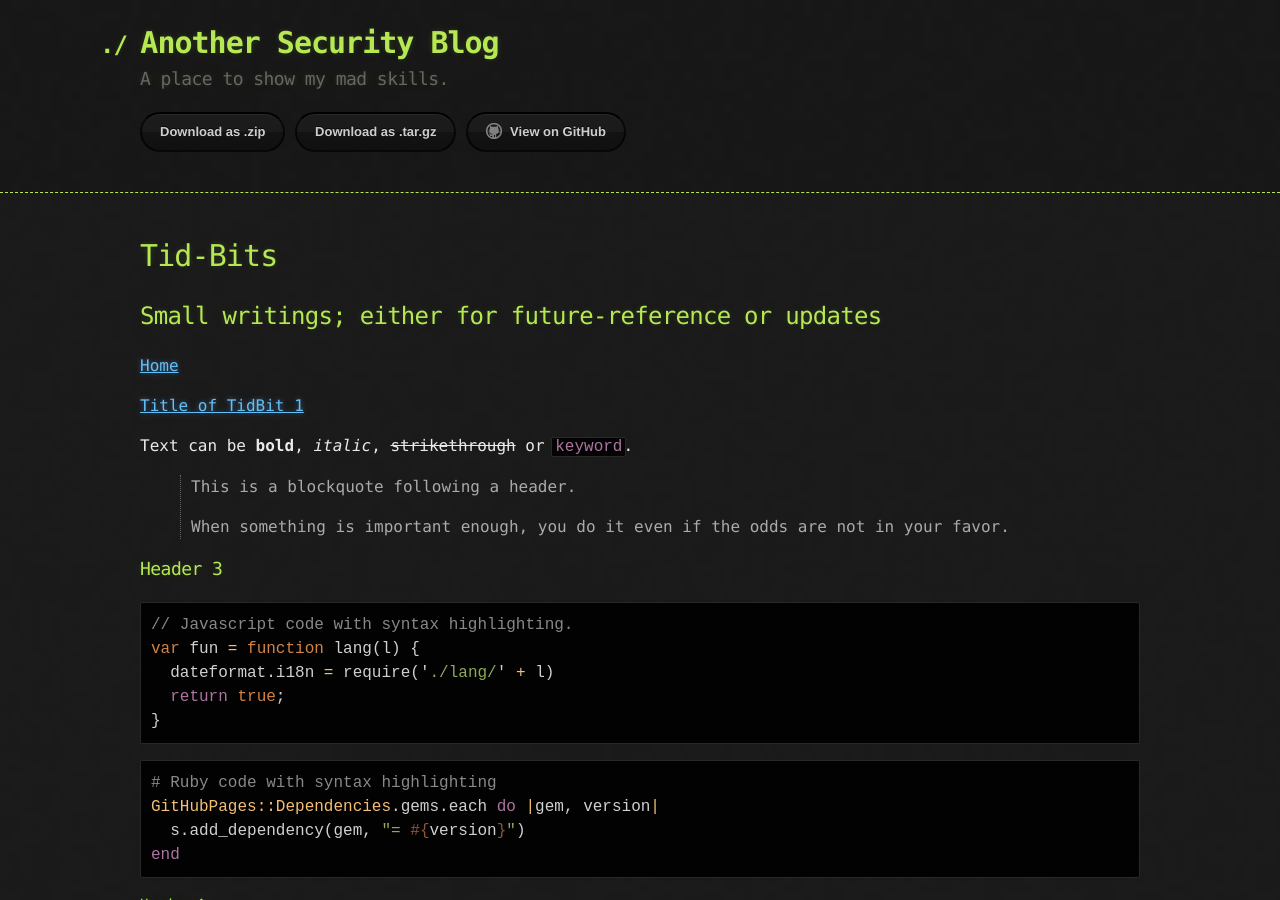
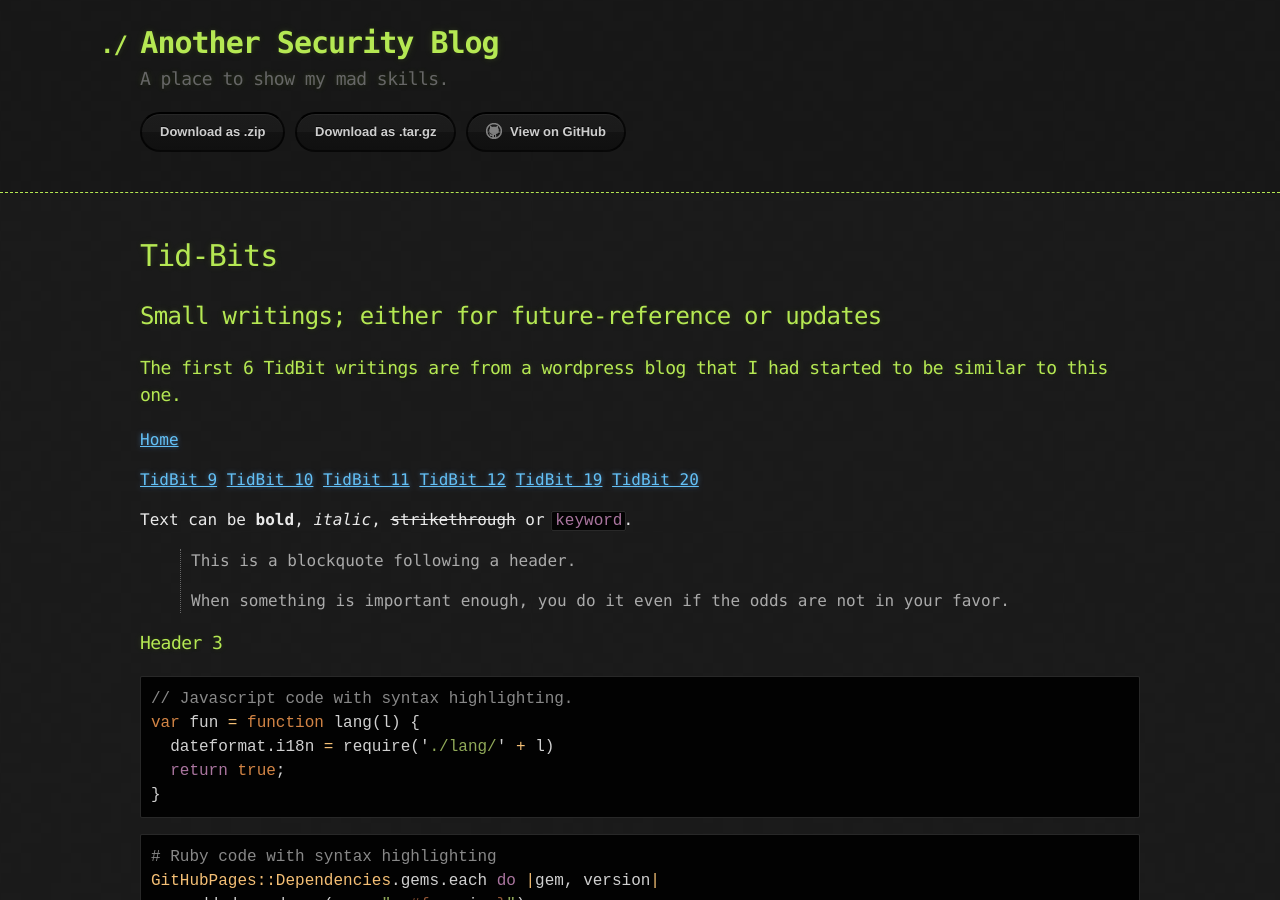
Before and after one commit to CyberCasquatch/cybercasquatch.github.io, a Jekyll site: the page built from TidBits/TidBitsMain.md, in a window 1280 px wide and 900 px high. Built offline with Jekyll 4.4.1, drawn with Linux system fonts in a browser that asks for light colours; our own code applies the rules of GitHub Pages for plain Markdown files.

Commit message:
Update TidBitsMain.md

```diff
--- a/TidBits/TidBitsMain.md
+++ b/TidBits/TidBitsMain.md
@@ -1,9 +1,15 @@
 # Tid-Bits
 ## Small writings; either for future-reference or updates
+### The first 6 TidBit writings are from a wordpress blog that I had started to be similar to this one.
 
 [Home](./)
 
-[Title of TidBit 1](./TidBits/TidBitsMain.html)
+[TidBit 9](./TidBits/TidBit 9.html)
+[TidBit 10](./TidBits/TidBit 10.html)
+[TidBit 11](./TidBits/TidBit 11.html)
+[TidBit 12](./TidBits/TidBit 12.html)
+[TidBit 19](./TidBits/TidBit 19.html)
+[TidBit 20](./TidBits/TidBit 20.html)
 
 Text can be **bold**, _italic_, ~~strikethrough~~ or `keyword`.
 > This is a blockquote following a header.
```
